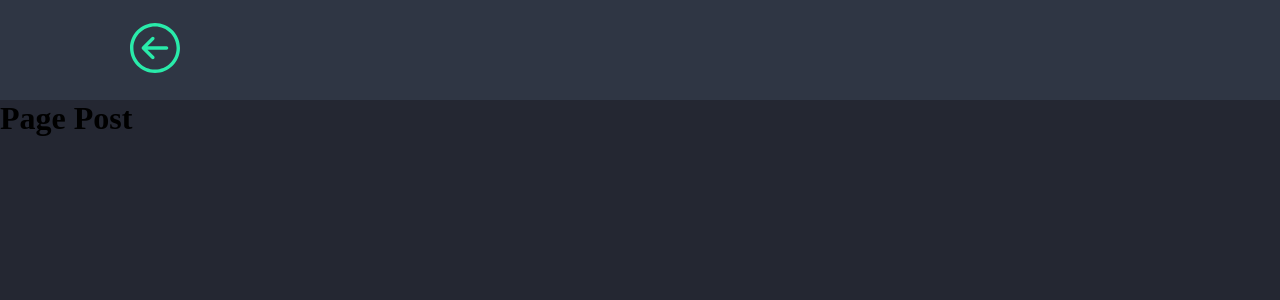
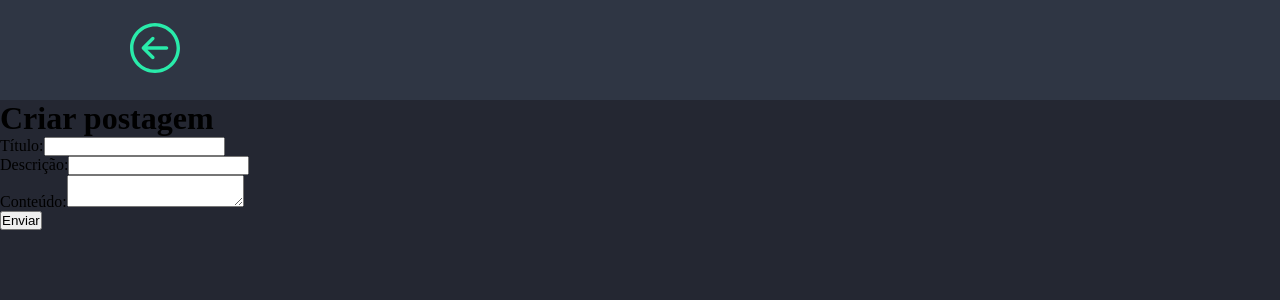
Before and after one commit to klebermkardel/cruder, a React (Create React App) app: page /post in a window 1280 px wide. Shown: the top 300 px of the page. Built offline with nearby package versions, Linux system fonts and the light colour scheme.

Commit message:
:sparkles: feat: Cria estrutura do formulário

```diff
--- a/src/pages/Post/post.js
+++ b/src/pages/Post/post.js
@@ -2,11 +2,40 @@ import React from 'react';
 
 import Header from '../../components/Header/Header';
 
+import { useForm } from 'react-hook-form';
+
 function Post() {
+    const { register, handleSubmit, formState: { erros } } = useForm()
+
     return(
         <div>
             <Header />
-            <h1>Page Post</h1>
+
+            <main>
+                <div className="card-post">
+                    <h1>Criar postagem</h1>
+                    <div className="line-post"></div>
+                    <div className="card-body-post">
+                        <form>
+                            <div className="fields">
+                                <label>Título:</label>
+                                <input type="text" />
+                            </div>
+                            <div className="fields">
+                                <label>Descrição:</label>
+                                <input type="text" />
+                            </div>
+                            <div className="fields">
+                                <label>Conteúdo:</label>
+                                <textarea type="text"></textarea>
+                            </div>
+                            <div className="btn-post">
+                                <button type="submit">Enviar</button>
+                            </div>
+                        </form>
+                    </div>
+                </div>
+            </main>
         </div>
     )
 }
```
